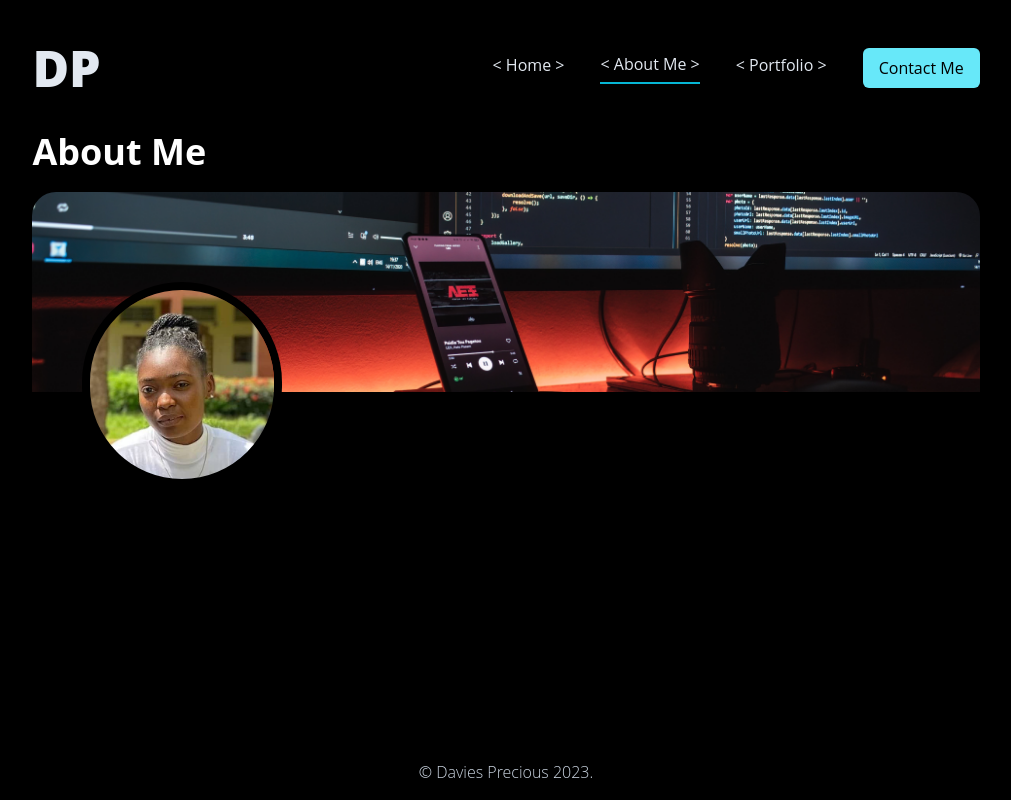
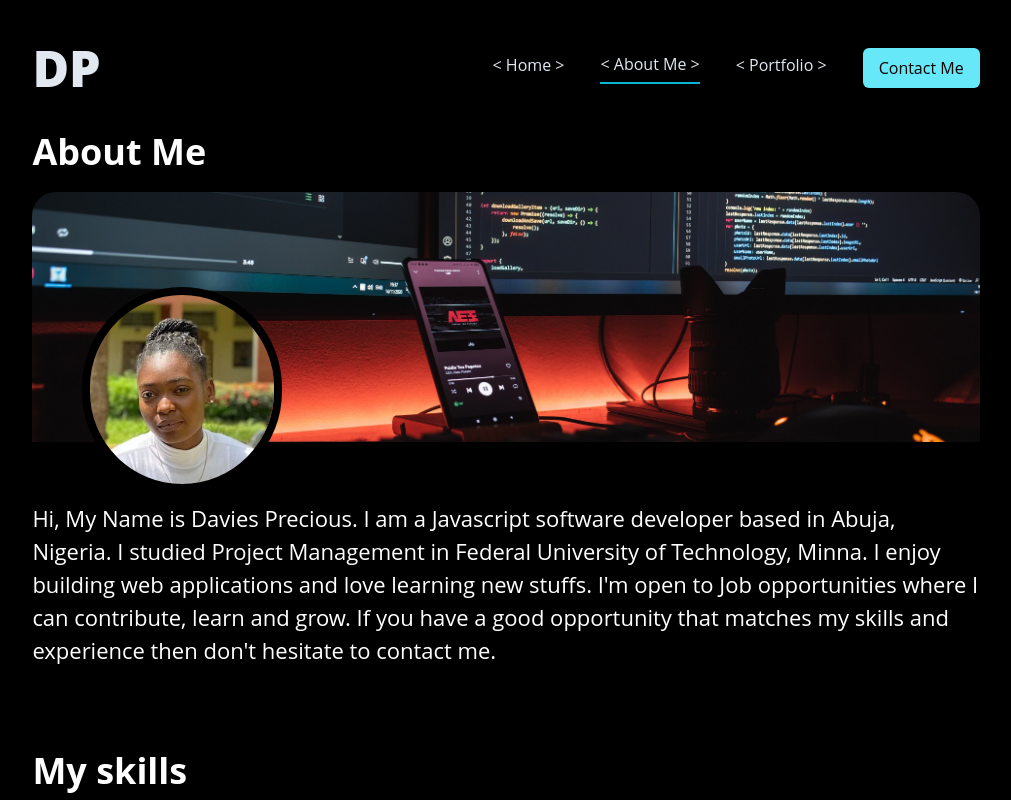
Before and after one commit to Preshstiks/davies.dev, a Next.js app: page /about in a window 1280 px wide. Shown: the whole page, without its empty margins (134-1145 px from the left). Built offline with nearby package versions, Linux system fonts and the light colour scheme.

Commit message:
about page

```diff
--- a/components/Navbar.js
+++ b/components/Navbar.js
@@ -23,7 +23,7 @@ export const Navbar = () => {
         <AiOutlineMenu />
       </div>
       {show && (
-        <div className="text-sm bg-white absolute top-0 right-0 text-black block w-1/2 pt-[60px] h-full px-[10%] xmd:hidden font-medium">
+        <div className="text-sm bg-white absolute z-50 top-0 right-0 text-black block w-1/2 pt-[60px] h-full px-[10%] xmd:hidden font-medium">
           <MdOutlineCancel
             onClick={handleCloseMenu}
             className="absolute top-5 left-5 text-2xl"
--- a/pages/about.js
+++ b/pages/about.js
@@ -2,7 +2,7 @@ import { myImage } from "@/components/assets/images";
 import Image from "next/image";
 const About = () => {
   return (
-    <div className="text-white pt-11">
+    <div className="text-white py-11">
       <div className="pb-5">
         <h1 className="text-4xl font-bold">About Me</h1>
       </div>
@@ -12,9 +12,9 @@ const About = () => {
           width={1000}
           height={300}
           alt="bg_img"
-          className="object-cover h-[200px] w-full rounded-t-3xl"
+          className="object-cover h-[250px] w-full rounded-t-3xl"
         />
-        <div className="absolute bottom-[-95px] left-[50px]">
+        <div className="absolute z-0 bottom-[-50px] left-[50px]">
           <Image
             className="rounded-full border-8 border-black"
             src={myImage}
@@ -24,6 +24,33 @@ const About = () => {
           />
         </div>
       </div>
+      <div className="pt-[60px] pb-10">
+        <p className="text-[22px] font-medium">
+          Hi, My Name is Davies Precious. I am a Javascript software developer
+          based in Abuja, Nigeria. I studied Project Management in Federal
+          University of Technology, Minna. I enjoy building web applications and
+          love learning new stuffs. I'm open to Job opportunities where I can
+          contribute, learn and grow. If you have a good opportunity that
+          matches my skills and experience then don't hesitate to contact me.
+        </p>
+      </div>
+      <div className="pb-8">
+        <div className="pt-11 pb-5">
+          <h1 className="text-4xl font-bold">My skills</h1>
+        </div>
+        <div className="flex gap-2 flex-wrap">
+          <div className="bg-gray-800 py-3 px-4 rounded-lg">HTML / CSS</div>
+          <div className="bg-gray-800 py-3 px-4 rounded-lg">Javascript</div>
+          <div className="bg-gray-800 py-3 px-4 rounded-lg">ReactJS</div>
+          <div className="bg-gray-800 py-3 px-4 rounded-lg">NextJS</div>
+          <div className="bg-gray-800 py-3 px-4 rounded-lg">React Query</div>
+          <div className="bg-gray-800 py-3 px-4 rounded-lg">Redux</div>
+          <div className="bg-gray-800 py-3 px-4 rounded-lg">Tailwind CSS</div>
+          <div className="bg-gray-800 py-3 px-4 rounded-lg">Firebase</div>
+          <div className="bg-gray-800 py-3 px-4 rounded-lg">Git</div>
+          <div className="bg-gray-800 py-3 px-4 rounded-lg">GitHub</div>
+        </div>
+      </div>
     </div>
   );
 };
```
